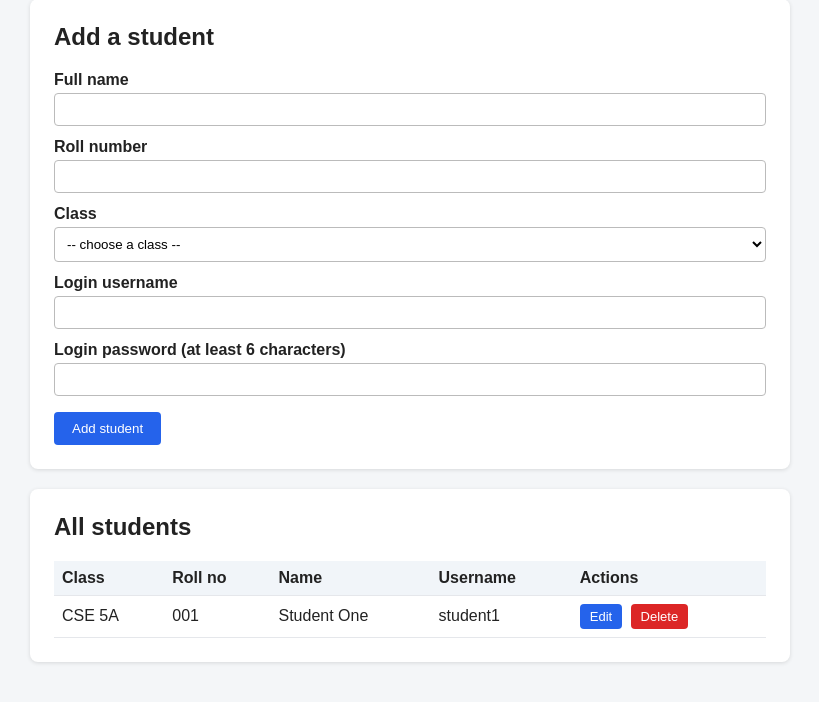
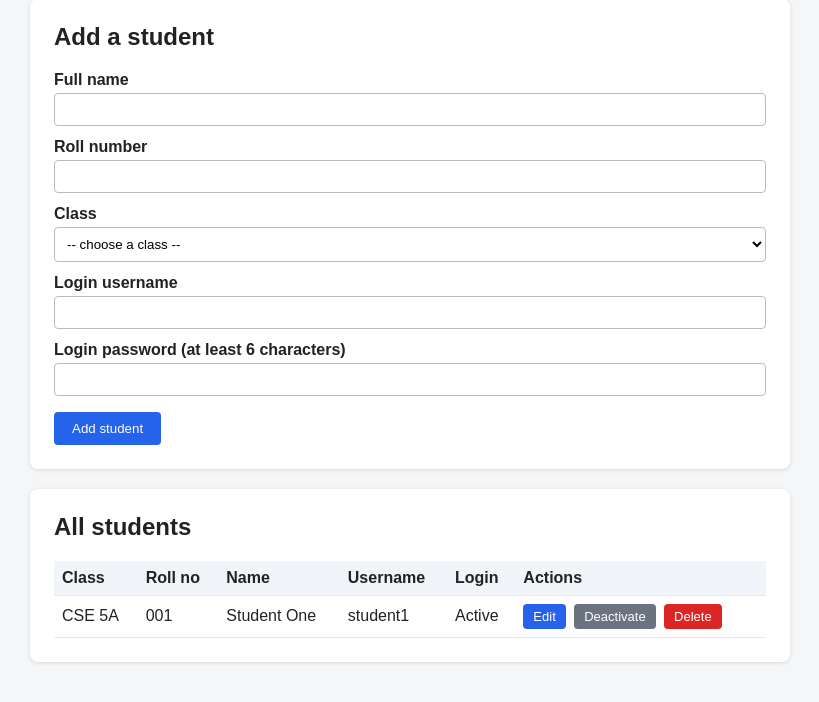
Before and after one commit to Amith-GA/Student-Attendance-Tracker, a Spring Boot app: page /admin/students in a window 1280 px wide. Shown: the part 98-800 px from the top of the page, without its empty margins (230-1049 px from the left). Run offline with Spring Boot 4, Linux system fonts and the light colour scheme; a user stored in the database is signed in; data comes from the database, SQL or seed files in the repository; some of the project's set-up classes (security, data sources, template engines, error pages and the like) are left out, and stand-ins take their place; some libraries are stand-ins or nearby versions.

Commit message:
AT-49: admin can deactivate and reactivate a student account

```diff
--- a/src/main/java/com/attendance/tracker/controller/AdminStudentController.java
+++ b/src/main/java/com/attendance/tracker/controller/AdminStudentController.java
@@ -86,6 +86,31 @@ public class AdminStudentController {
         }
     }
 
+    /** AT-49: a former student can no longer log in. Their attendance records are kept. */
+    @PostMapping("/admin/students/{id}/deactivate")
+    public String deactivate(@PathVariable Long id, RedirectAttributes flash) {
+        try {
+            studentService.setActive(id, false);
+            flash.addFlashAttribute("message", "Student deactivated. They can no longer log in; "
+                    + "their attendance records are kept.");
+        } catch (IllegalArgumentException e) {
+            flash.addFlashAttribute("error", e.getMessage());
+        }
+        return "redirect:/admin/students";
+    }
+
+    /** AT-49: let a deactivated student log in again. */
+    @PostMapping("/admin/students/{id}/activate")
+    public String activate(@PathVariable Long id, RedirectAttributes flash) {
+        try {
+            studentService.setActive(id, true);
+            flash.addFlashAttribute("message", "Student activated. They can log in again.");
+        } catch (IllegalArgumentException e) {
+            flash.addFlashAttribute("error", e.getMessage());
+        }
+        return "redirect:/admin/students";
+    }
+
     @PostMapping("/admin/students/{id}/delete")
     public String delete(@PathVariable Long id, RedirectAttributes flash) {
         try {
--- a/src/main/resources/static/css/style.css
+++ b/src/main/resources/static/css/style.css
@@ -19,6 +19,7 @@ td.actions form { display: inline; }
 .warning { background: #fef2f2; border: 1px solid #fca5a5; border-left: 5px solid #dc2626; color: #991b1b; padding: 12px 16px; border-radius: 4px; margin-bottom: 16px; }
 .warning p, .warning ul { margin: 6px 0 0; }
 tr.low td { background: #fef2f2; color: #991b1b; font-weight: bold; }
+tr.inactive td { color: #9ca3af; }
 .error { color: #b91c1c; margin: 12px 0; }
 .info { color: #166534; margin: 12px 0; }
 nav { background: #1e3a8a; color: #fff; padding: 12px 24px; display: flex; justify-content: space-between; align-items: center; }
--- a/src/main/resources/templates/admin/students.html
+++ b/src/main/resources/templates/admin/students.html
@@ -46,16 +46,25 @@
         <p th:if="${#lists.isEmpty(students)}">No students yet.</p>
         <table th:unless="${#lists.isEmpty(students)}">
             <thead>
-            <tr><th>Class</th><th>Roll no</th><th>Name</th><th>Username</th><th>Actions</th></tr>
+            <tr><th>Class</th><th>Roll no</th><th>Name</th><th>Username</th><th>Login</th><th>Actions</th></tr>
             </thead>
             <tbody>
-            <tr th:each="s : ${students}">
+            <tr th:each="s : ${students}" th:classappend="${!s.user.active} ? 'inactive'">
                 <td th:text="${s.classRoom.name}"></td>
                 <td th:text="${s.rollNo}"></td>
                 <td th:text="${s.user.fullName}"></td>
                 <td th:text="${s.user.username}"></td>
+                <td th:text="${s.user.active ? 'Active' : 'Deactivated'}"></td>
                 <td class="actions">
                     <a class="btn-small" th:href="@{/admin/students/{id}/edit(id=${s.id})}">Edit</a>
+                    <!-- AT-49: switch the login off or on; attendance records are kept either way -->
+                    <form th:if="${s.user.active}" th:action="@{/admin/students/{id}/deactivate(id=${s.id})}" method="post">
+                        <button type="submit" class="btn-small btn-grey"
+                                onclick="return confirm('Deactivate this student? They will not be able to log in. Attendance records are kept.')">Deactivate</button>
+                    </form>
+                    <form th:unless="${s.user.active}" th:action="@{/admin/students/{id}/activate(id=${s.id})}" method="post">
+                        <button type="submit" class="btn-small">Activate</button>
+                    </form>
                     <form th:action="@{/admin/students/{id}/delete(id=${s.id})}" method="post">
                         <button type="submit" class="btn-small btn-danger"
                                 onclick="return confirm('Delete this student, their login and all their attendance records? This cannot be undone.')">Delete</button>
```
Also changed, not shown: src/main/java/com/attendance/tracker/service/StudentService.java (+11 -0 lines).
